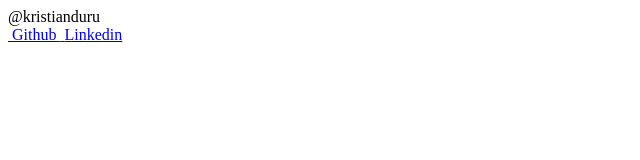
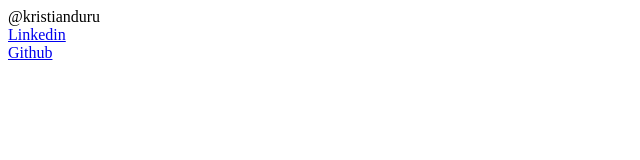
Before and after one commit to kristianduru/kristianduru.github.io, a plain HTML site: page index.html in a window 1280 px wide. Shown: the whole page, without its empty margins (0-640 px from the left). Drawn offline with Linux system fonts and the light colour scheme.

Commit message:
Update index.html

```diff
--- a/index.html
+++ b/index.html
@@ -12,12 +12,17 @@
     </div>
 
     <div id="links">
+      <div>
+      <a class="link" href="https://www.linkedin.com/in/kristian-duru-04887084/" target="_blank">
+        Linkedin
+      </a>
+      </div>
+      <div>
       <a class="link" href="https://github.com/kristianduru" target="_blank">
-        <i class="fab fa-github">&nbsp;</i>Github
+        Github
       </a>
-      <a class="link" href="https://www.linkedin.com/in/kristian-duru-04887084/" target="_blank">
-        <i class="fab fa-linkedin">&nbsp;</i>Linkedin
-      </a>
+      </div>
+
     </div>
   </body>
 </html>
```
